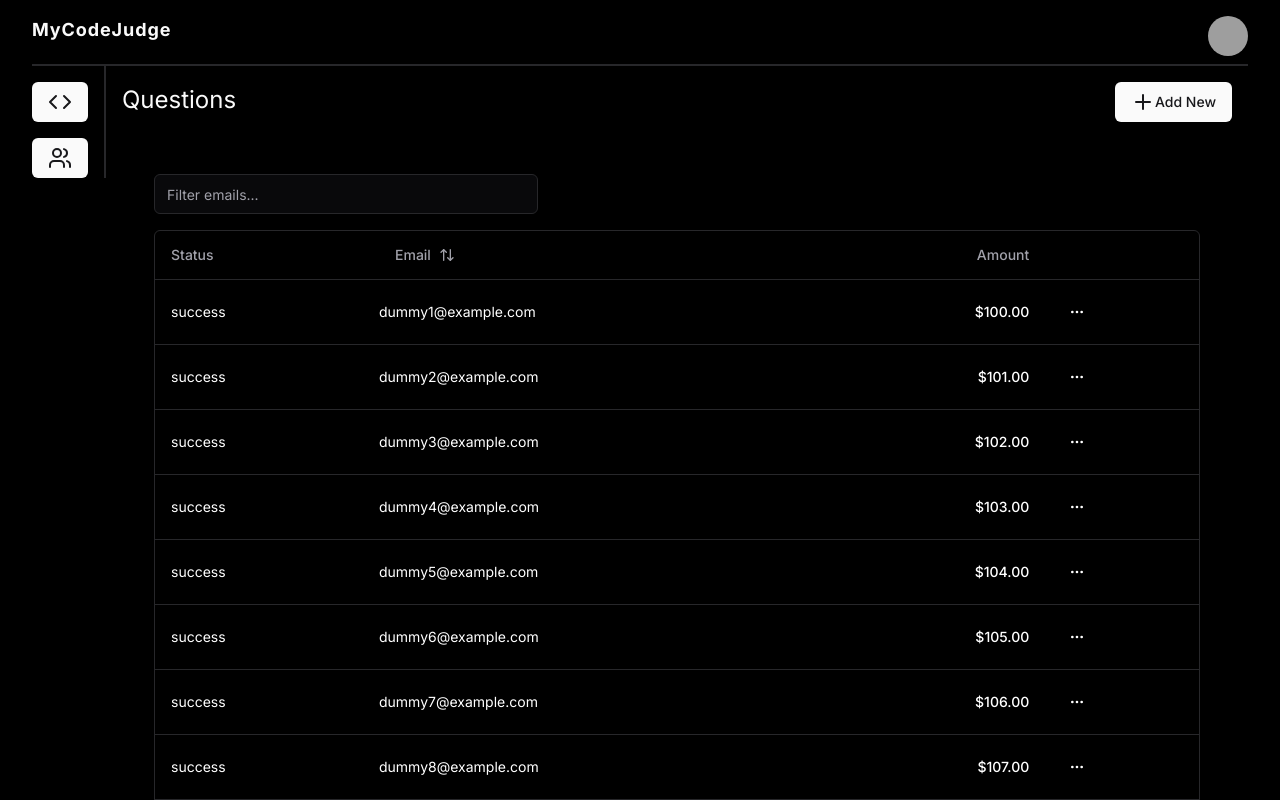
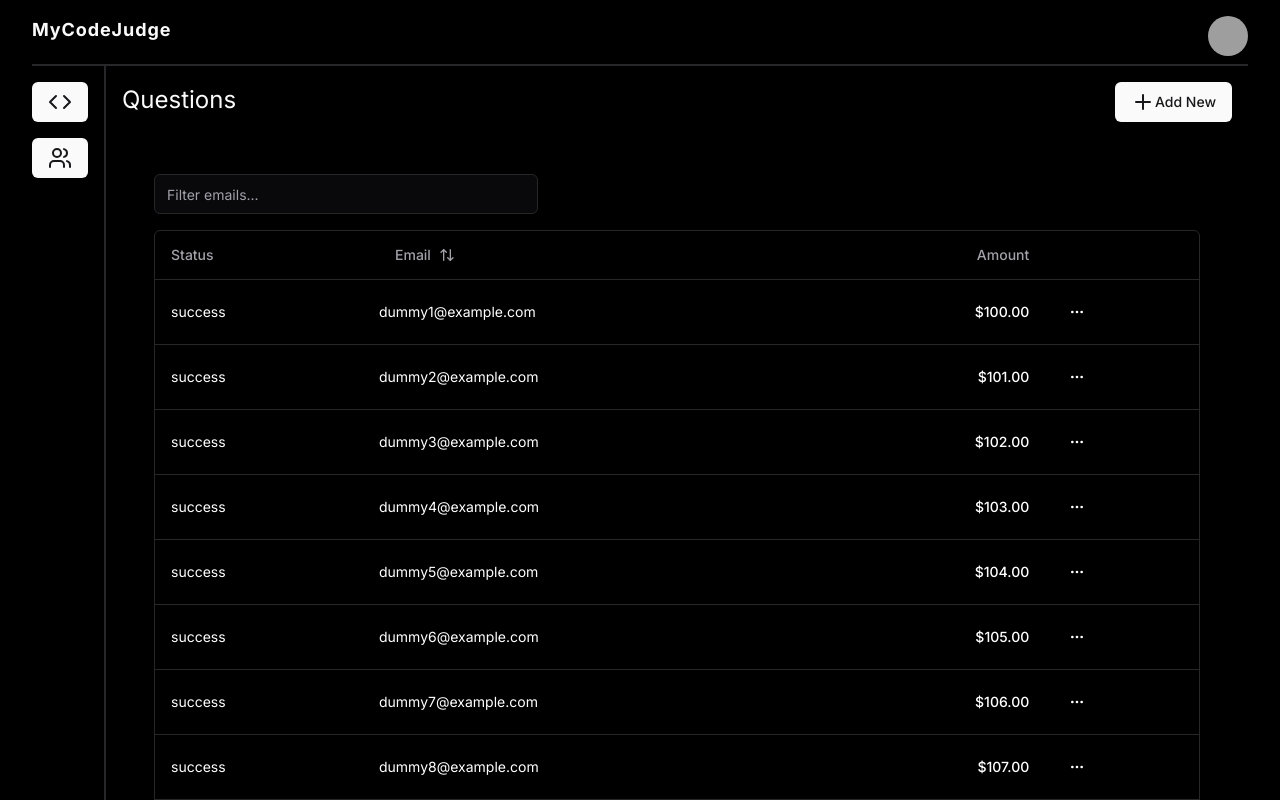
Before and after one commit to notpritam/myCodeJudge, a Next.js app in the folder frontend/: page /admin in a window 1280 px wide. Both pictures are taken after a click on the button 60 px from the left and 102 px from the top of the page. Shown: the top 800 px of the page. Built offline with nearby package versions, Linux system fonts and the light colour scheme; no server answers; grey boxes are pictures that could not be loaded.

Commit message:
Update page layout styles

```diff
--- a/frontend/app/admin/page.tsx
+++ b/frontend/app/admin/page.tsx
@@ -27,7 +27,7 @@ function Page() {
   addDummyData();
 
   return (
-    <div className="min-h-screen max-h-screen min-w-screen max-w-screen  p-8 pt-4 dark bg-black">
+    <div className="min-h-screen max-h-screen min-w-screen max-w-screen overflow-hidden  p-8 pt-4 dark bg-black">
       <header className="flex justify-between border-b-2 pb-2">
         <span className="font-bold dark:text-primary tracking-wider text-[18px]">
           MyCodeJudge
@@ -40,7 +40,7 @@ function Page() {
       </header>
 
       <main className="flex  min-h-[calc(100%-24px)] ">
-        <div className="flex flex-col pt-4 gap-4 pr-4 bg-black  border-r-2 h-[100%]">
+        <div className="flex flex-col pt-4 gap-4 pr-4 bg-black  border-r-2 ">
           <Button onClick={() => setSelectedTab("questions")}>
             <Code />
           </Button>
@@ -52,7 +52,7 @@ function Page() {
         {selectedTab === "dashboard" && <div className="h-full w-full"></div>}
 
         {selectedTab === "questions" && (
-          <div className="h-full w-full p-4">
+          <div className=" w-full p-4">
             {/* Heading of Section */}
             <div>
               <span className="text-[1.5rem] dark:text-primary">Questions</span>
```
